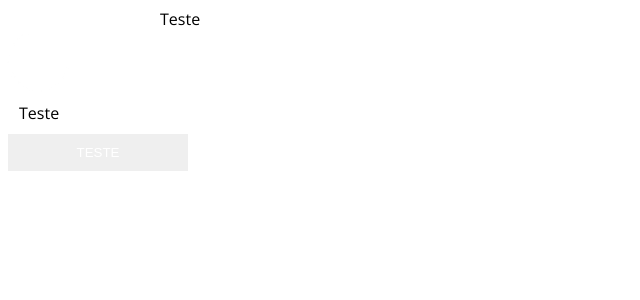
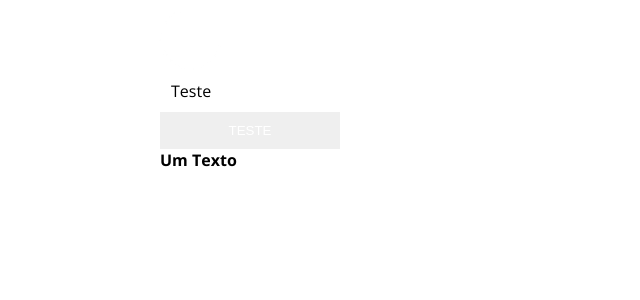
Before and after one commit to dtoloto/wefit-app, a Next.js app: page / in a window 1280 px wide. Shown: the top 300 px of the page, without its empty margins (0-640 px from the left). Built offline with nearby package versions, Linux system fonts and the light colour scheme.

Commit message:
feat add text

```diff
--- /dev/null
+++ b/src/app/atomic-components/atoms/Text/component.index.tsx
@@ -0,0 +1,12 @@
+'use client'
+import React from 'react'
+import { IText } from './component.types'
+import { StyledText } from './component.styles'
+
+export const Text = ({ children, colorSchema, hasMargin, size }: IText) => {
+  return (
+    <StyledText colorSchema={colorSchema} hasMargin={hasMargin} size={size}>
+      {children}
+    </StyledText>
+  )
+}
--- /dev/null
+++ b/src/app/atomic-components/atoms/Text/component.styles.ts
@@ -0,0 +1,24 @@
+import styled, { css } from 'styled-components'
+import { IText } from './component.types'
+
+export const StyledText = styled.p<IText>`
+  margin-top: 0;
+
+  ${({ theme, size = 'md' }) => css`
+    font-size: ${theme.fontSizes?.[size]};
+  `}
+
+  ${({ theme, colorSchema = 'grey2' }) => css`
+    color: ${theme.colors?.[colorSchema]};
+  `}
+
+  ${({ fontWeight = '700' }) => css`
+    font-weight: ${fontWeight};
+  `}
+
+    ${({ hasMargin }) =>
+    hasMargin &&
+    css`
+      margin-bottom: none;
+    `}
+`
--- /dev/null
+++ b/src/app/atomic-components/atoms/Text/component.types.ts
@@ -0,0 +1,7 @@
+export interface IText {
+  children: string
+  hasMargin?: boolean
+  size?: 'xs' | 'sm' | 'md' | 'lg' | 'xl'
+  colorSchema?: 'grey1' | 'grey2' | 'grey3' | 'white'
+  fontWeight?: '400' | '600' | '700'
+}
--- /dev/null
+++ b/src/app/atomic-components/atoms/Text/index.ts
@@ -0,0 +1,2 @@
+export * from './component.index'
+export * from './component.types'
--- a/src/app/page.tsx
+++ b/src/app/page.tsx
@@ -2,14 +2,17 @@ import { Container } from './atomic-components/atoms'
 import { Button } from './atomic-components/atoms/Button'
 import { Card } from './atomic-components/atoms/Card'
 import { Loader } from './atomic-components/atoms/Loader'
+import { Text } from './atomic-components/atoms/Text'
 
 export default function Home() {
   return (
     <main>
-      <Container>Teste</Container>
-      <Loader />
-      <Card>Teste</Card>
-      <Button colorSchema="primary">Teste</Button>
+      <Container>
+        <Loader />
+        <Card>Teste</Card>
+        <Button colorSchema="primary">Teste</Button>
+        <Text colorSchema="grey1">Um Texto</Text>
+      </Container>
     </main>
   )
 }
--- a/src/app/style/index.ts
+++ b/src/app/style/index.ts
@@ -4,7 +4,7 @@ const GlobalStyle = createGlobalStyle`
   body {
     margin: 0;
     padding: 0;
-    background: ${({ theme }) => theme.colors.background};
+    background: ${({ theme }) => theme.colors.grey3};
     font-family: Open-Sans, Helvetica, Sans-Serif;
     font-weight: 700;
     color: #fff;
--- a/src/app/style/theme/index.ts
+++ b/src/app/style/theme/index.ts
@@ -2,10 +2,17 @@ export const defaultTheme = {
   colors: {
     primary: '#009EDD',
     secondary: '#039B00',
-    background: '#2F2E41',
     grey1: '#999999',
     grey2: '#333333',
-    grey3: '#2F2E41'
+    grey3: '#2F2E41',
+    white: '#ffffff'
+  },
+  fontSizes: {
+    xs: '12px',
+    sm: '14px',
+    md: '16px',
+    lg: '20px',
+    xl: '24px'
   },
   borderRadius: '4px'
 }
```
Also changed, not shown: 1 other file (tests, documents, lock files or other folders).
